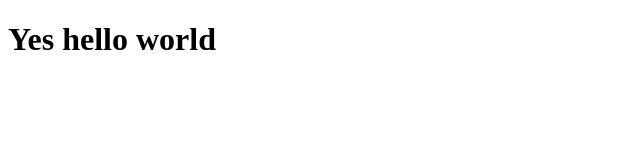
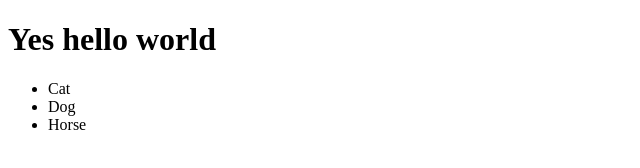
Before and after one commit to kunuutkaali/myrepotest, a plain HTML site: page index.html in a window 1280 px wide. Shown: the whole page, without its empty margins (0-640 px from the left). Drawn offline with Linux system fonts and the light colour scheme.

Commit message:
List of animals

```diff
--- a/index.html
+++ b/index.html
@@ -10,5 +10,10 @@
 </head>
 <body>
     <h1>Yes hello world</h1>
+    <ul>
+        <li>Cat</li>
+        <li>Dog</li>
+        <li>Horse</li>
+    </ul>
 </body>
 </html>
```
